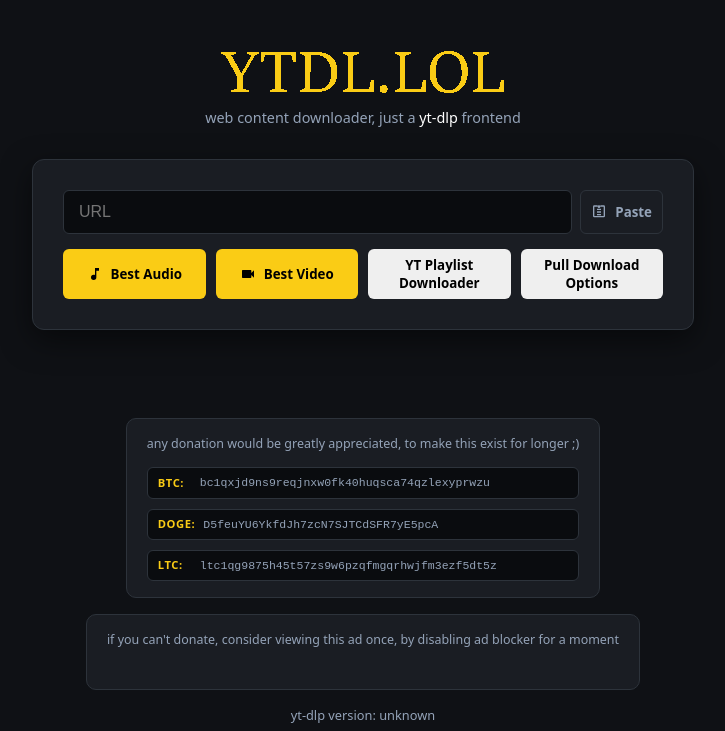
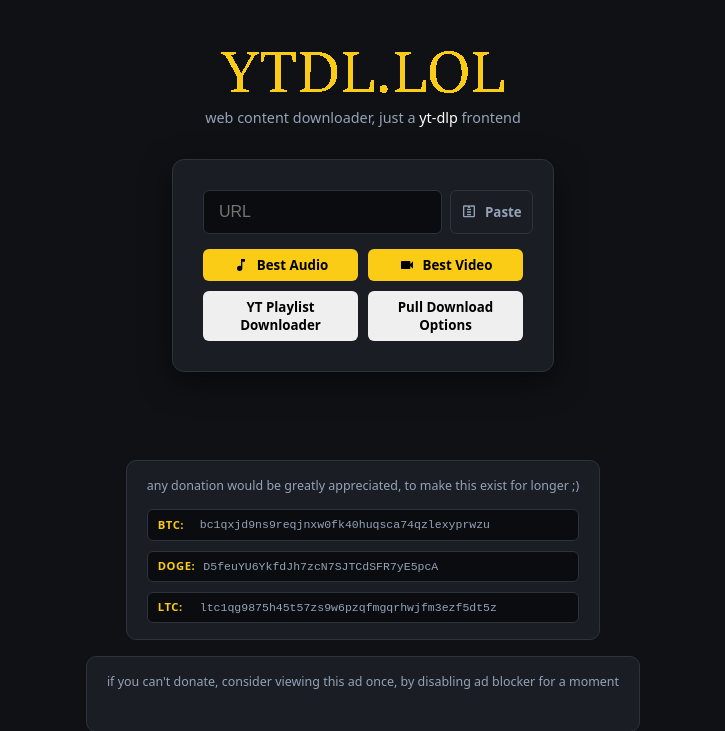
Before and after one commit to zuirx/ytdl-dot-lol, a Django app: page / in a window 1280 px wide. Shown: the top 731 px of the page, without its empty margins (277-1002 px from the left). Run offline with Django 5.2, Linux system fonts and the light colour scheme; data that the repository does not hold is empty; parts of the project's set-up code (start-up, migrations or seed data) failed here and were passed over.

Commit message:
Update style.css

```diff
--- a/static/ytdl/style.css
+++ b/static/ytdl/style.css
@@ -130,7 +130,7 @@ h1 {
     border-radius: 12px;
     padding: 30px;
     width: 100%;
-    max-width: 600px;
+    max-width: 320px;
     box-shadow: 0 10px 30px rgba(0,0,0,0.5);
 }
 
```
